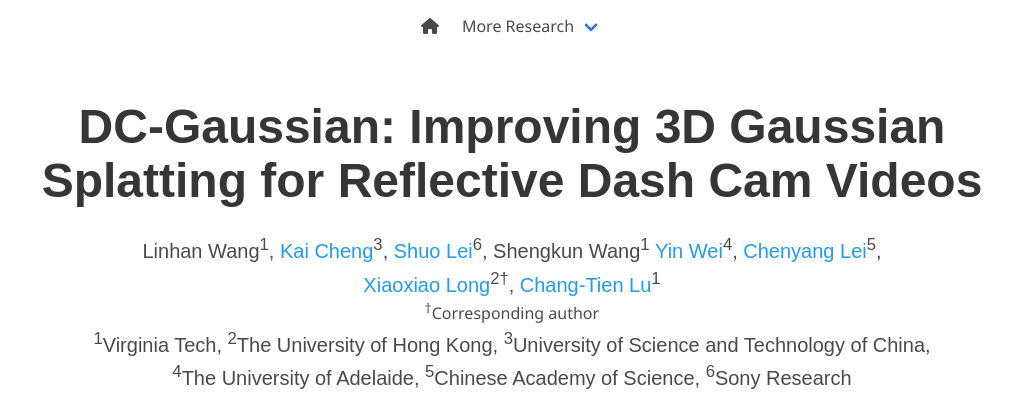
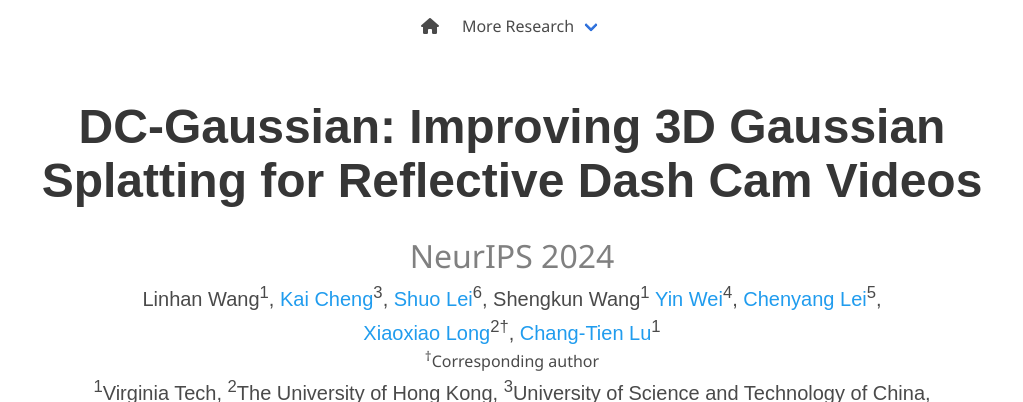
Before and after one commit to linhanwang/linhanwang.github.io, a plain HTML site: page dcgaussian/index.html in a window 1280 px wide. Shown: the top 402 px of the page, without its empty margins (128-1151 px from the left). Drawn offline with nearby package versions, Linux system fonts and the light colour scheme; some icons are missing; a web font is replaced by a local one.

Commit message:
DC-Gaussian has been accepted to NeurIPS 2024

```diff
--- a/dcgaussian/index.html
+++ b/dcgaussian/index.html
@@ -90,6 +90,7 @@
       <div class="columns is-centered">
         <div class="column has-text-centered">
           <h1 class="title is-1 publication-title">DC-Gaussian: Improving 3D Gaussian Splatting for Reflective Dash Cam Videos</h1>
+          <h2 class="conference-title">NeurIPS 2024</h2>
           <div class="is-size-5 publication-authors">
             <span class="author-block">
               Linhan Wang<sup>1</sup>,
--- a/dcgaussian/static/css/index.css
+++ b/dcgaussian/static/css/index.css
@@ -29,6 +29,11 @@ body {
 
 
 .publication-title {
+}
+
+.conference-title {
+  font-size: 2em; /* Adjust the size as needed */
+  color: gray;
 }
 
 .publication-banner {
```
